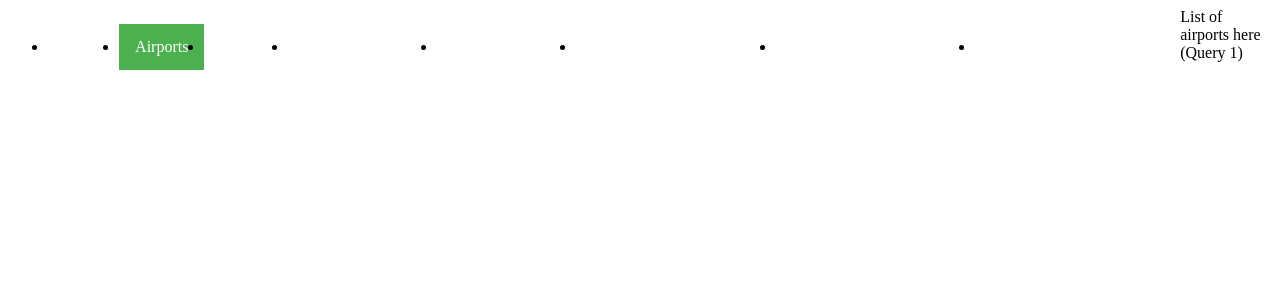
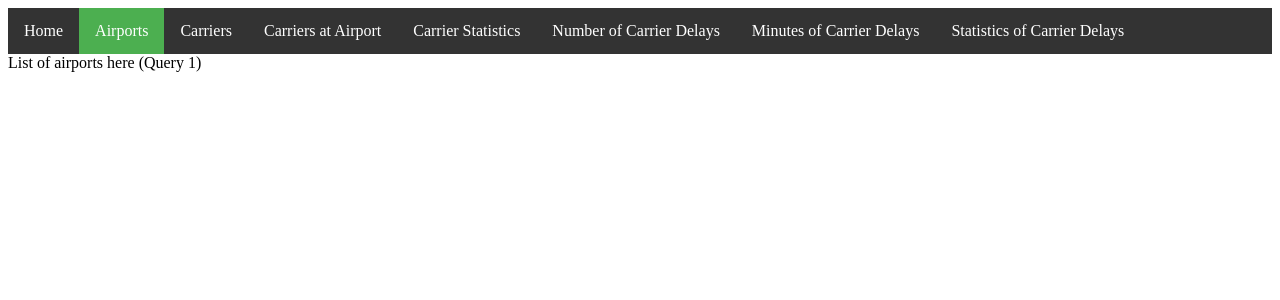
Before and after one commit to SinasAppel/WebEngineering, a Django app: page /airports in a window 1280 px wide. Shown: the top 300 px of the page. Run offline with Django 3.2, Linux system fonts and the light colour scheme.

Commit message:
navbar classes update so that is does not conflict2

```diff
--- a/airapi/templates/navbar.html
+++ b/airapi/templates/navbar.html
@@ -1,4 +1,4 @@
-<ul class="navbar">
+<ul class="navbarul">
   <li class = "navbar"><a {% if active == "Home" %}class="active"{% endif %} href="/">Home</a></li>
   <li class = "navbar"><a {% if active == "Airports" %}class="active"{% endif %} href="/airports">Airports</a></li>
   <li class = "navbar"><a {% if active == "Carriers" %}class="active"{% endif %} href="/carriers">Carriers</a></li>
```
